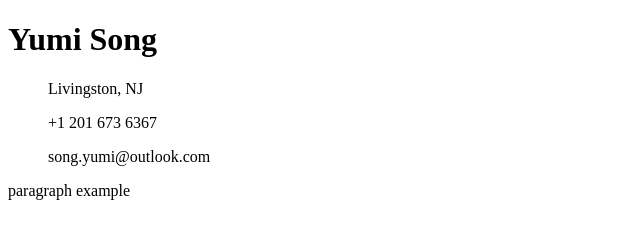
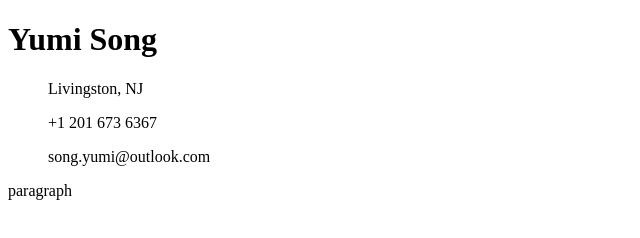
Before and after one commit to yumis56/resume, a plain HTML site: page docs/index.html in a window 1280 px wide. Shown: the full height of the page, 0-640 px from the left. Drawn offline with Linux system fonts and the light colour scheme.

Commit message:
edited index

```diff
--- a/docs/index.html
+++ b/docs/index.html
@@ -15,7 +15,7 @@
                 <p>+1 201 673 6367</p>
                 <p>song.yumi@outlook.com</p>
             </ul>
-            <p>paragraph example</p>
+            <p>paragraph</p>
         </main>
     </body>
 </html>
```
